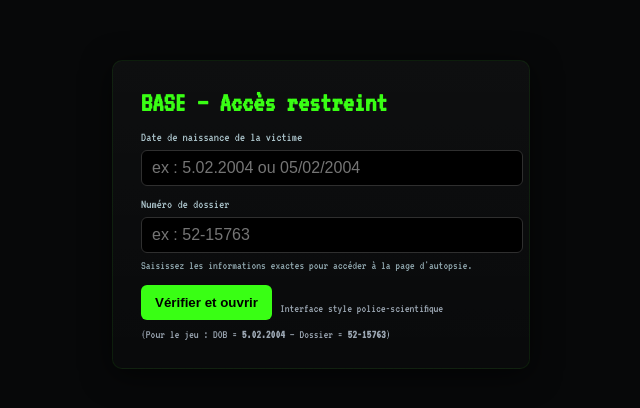
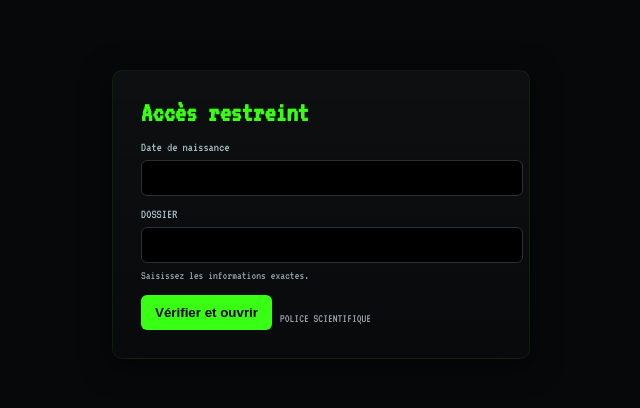
Before and after one commit to yzhyzouinajet-cyber/autopsie, a plain HTML site: page index.html in a window 1280 px wide. Shown: the part 210-618 px from the top of the page, without its empty margins (319-959 px from the left). Drawn offline with Linux system fonts and the light colour scheme.

Commit message:
Update index.html

```diff
--- a/index.html
+++ b/index.html
@@ -42,48 +42,36 @@
 <body>
 
   <div class="card" role="main" aria-labelledby="title">
-    <h1 id="title">BASE — Accès restreint</h1>
+    <h1 id="title"> Accès restreint</h1>
 
-    <label for="dob">Date de naissance de la victime</label>
-    <input id="dob" type="text" placeholder="ex : 5.02.2004 ou 05/02/2004">
+    <label for="dob">Date de naissance</label>
+    <input id="dob" type="text">
 
-    <label for="caseNo">Numéro de dossier</label>
-    <input id="caseNo" type="text" placeholder="ex : 52-15763">
+    <label for="caseNo">DOSSIER</label>
+    <input id="caseNo" type="text">
 
-    <div class="hint">Saisissez les informations exactes pour accéder à la page d'autopsie.</div>
+    <div class="hint">Saisissez les informations exactes.</div>
 
     <div class="row">
       <button id="checkBtn" type="button">Vérifier et ouvrir</button>
-      <div class="note">Interface style police-scientifique</div>
+      <div class="note"> POLICE SCIENTIFIQUE</div>
     </div>
-
-    <div class="note" style="margin-top:8px;">(Pour le jeu : DOB = <strong>5.02.2004</strong> — Dossier = <strong>52-15763</strong>)</div>
   </div>
 
   <div id="notif">🎉 Bravo — vous pouvez ouvrir l'enveloppe 2</div>
 
 <script>
-/* Config : valeurs acceptées (on accepte quelques formats courants) */
-const ACCEPTED_DOBS = [
-  // Normalisations acceptées (strings comparées sans espaces ni zéros inutiles)
-  "5.2.2004", "05.02.2004", "05/02/2004", "2004-02-05", "5.02.2004", "5/2/2004"
-];
-const ACCEPTED_CASES = [
-  "52-15763", "5215763", "52 15 763", "52.15.763"
-];
+const ACCEPTED_DOBS = ["5.2.2004","05.02.2004","05/02/2004","2004-02-05","5.02.2004","5/2/2004"];
+const ACCEPTED_CASES = ["52-15763","5215763","52 15 763","52.15.763"];
 
-/* helper : normaliser entrée */
 function normalize(s){
   return String(s||"").trim().toLowerCase().replace(/\s+/g,'').replace(/[^\d\-\/\.]/g,'');
 }
 
-/* vérifier dob en acceptant variantes */
 function matchDob(input){
   const n = normalize(input).replace(/(^0+)/,'').replace(/\/0+/g,'/').replace(/\.0+/g,'.');
-  // try simple direct compare after cleaning dots and slashes
   for(const v of ACCEPTED_DOBS){
     if(normalize(v).replace(/^0+/,'') === n) return true;
-    // compare more flexibly: replace / with . etc
     if(normalize(v).replace(/[\/\.]/g,'') === n.replace(/[\/\.]/g,'')) return true;
   }
   return false;
@@ -97,7 +85,6 @@ function matchCase(input){
   return false;
 }
 
-/* UI logic */
 const btn = document.getElementById('checkBtn');
 const dobEl = document.getElementById('dob');
 const caseEl = document.getElementById('caseNo');
@@ -106,11 +93,9 @@ const notif = document.getElementById('notif');
 function showNotif(text){
   notif.textContent = text;
   notif.style.display = 'block';
-  // auto-hide after 6s
   setTimeout(()=>{ notif.style.display='none'; }, 6000);
 }
 
-/* Redirect target (page finale fournie) */
 const TARGET_URL = "https://sites.google.com/view/scenesdecrimes/accueil/base-de-donn%C3%A9es/jcp";
 
 btn.addEventListener('click', ()=>{
@@ -118,14 +103,12 @@ btn.addEventListener('click', ()=>{
   const caseVal = caseEl.value;
   if(matchDob(dobVal) && matchCase(caseVal)){
     showNotif("🎉 Bravo — vous pouvez ouvrir l'enveloppe 2");
-    // petit délai pour laisser voir la notif avant redirection
     setTimeout(()=>{ window.location.href = TARGET_URL; }, 900);
   } else {
     showNotif("Erreur — informations incorrectes");
   }
 });
 
-/* Enter key support */
 [dobEl, caseEl].forEach(el=>{
   el.addEventListener('keydown', (e)=>{
     if(e.key === 'Enter') { btn.click(); }
```
